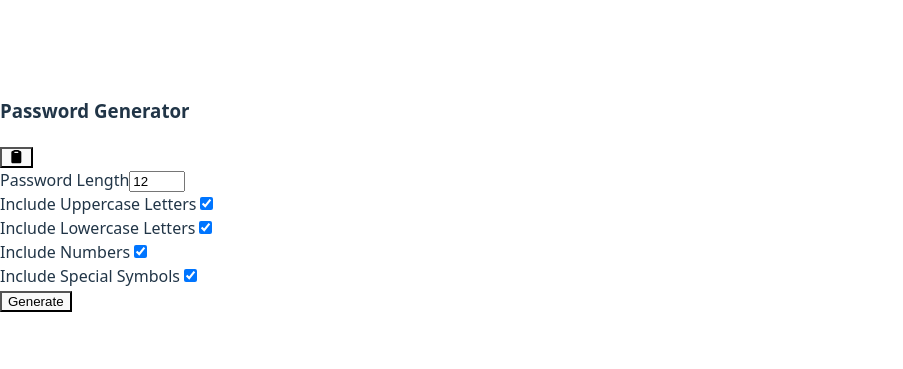
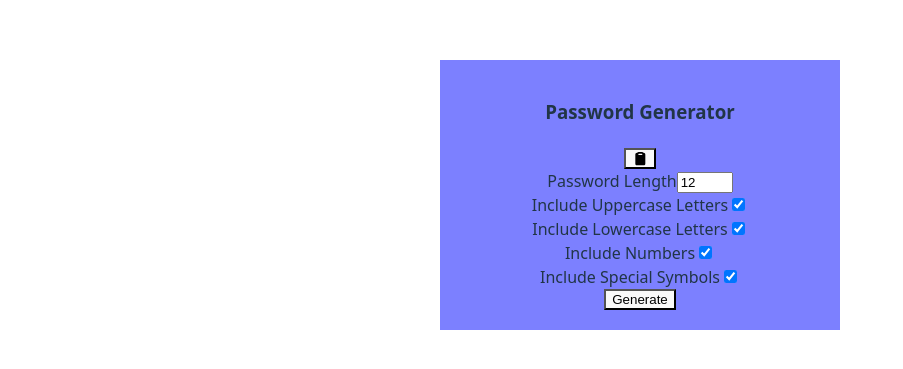
Before and after one commit to Omarf8/password-generator, a React (Vite) app: page / in a window 1280 px wide. Shown: the part 205-574 px from the top of the page, without its empty margins (0-903 px from the left). Built offline with nearby package versions, Linux system fonts and the light colour scheme.

Commit message:
Add CSS to container

```diff
--- a/src/index.css
+++ b/src/index.css
@@ -15,10 +15,34 @@
 
 body {
   margin: 0;
+}
+
+#root {
   display: flex;
-  place-items: center;
+  justify-content: center;
+  align-items: center;
+  min-height: 100vh;
+}
+
+/* body {
+  margin: 0;
+  display: flex;
+  justify-content: center;
+  align-items: center;
   min-width: 320px;
   min-height: 100vh;
+} */
+
+#container {
+  background-color: rgb(124, 128, 255);
+  box-sizing: border-box;
+  display: flex;
+  flex-direction: column;
+  justify-content: center;
+  align-items: center;
+  padding: 20px;
+  width: 90%;
+  max-width: 400px;
 }
 
 /* button {
```
